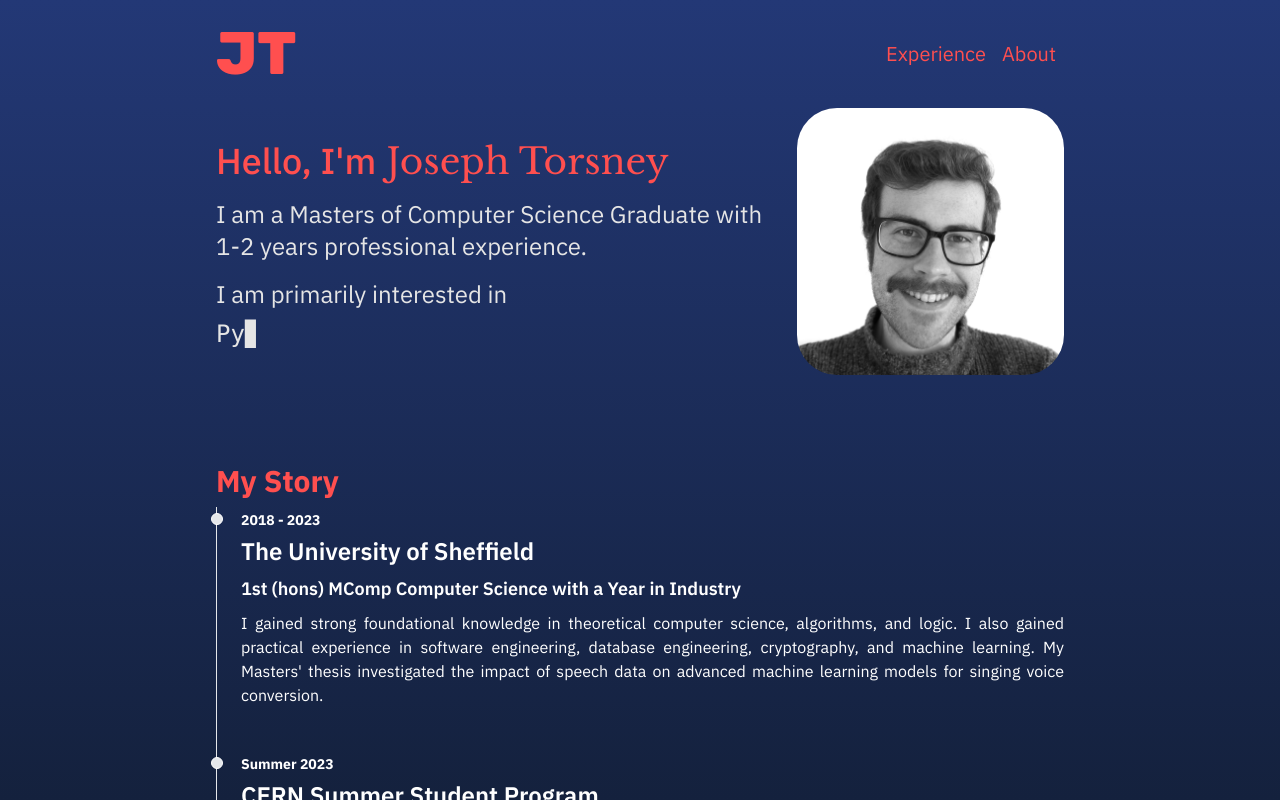
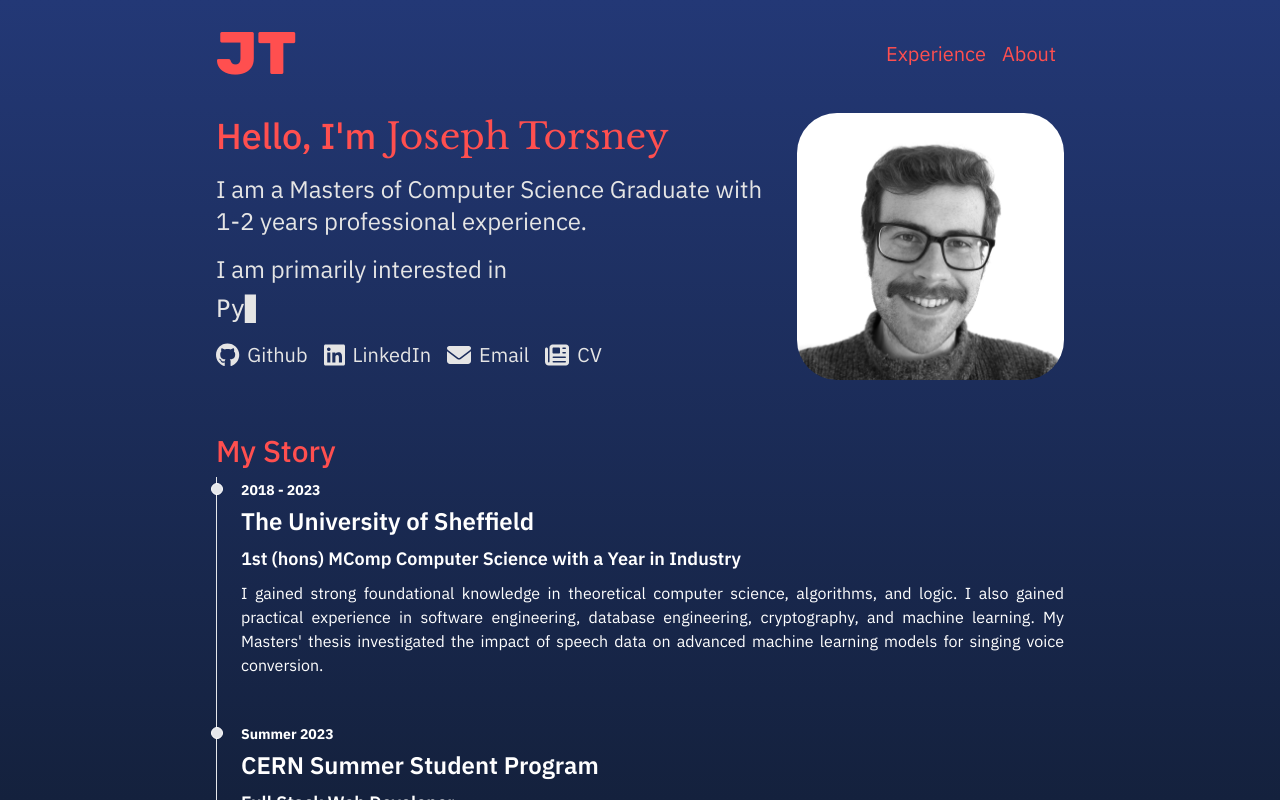
Before and after one commit to joetorsney/blog, a Next.js app: page / in a window 1280 px wide. Shown: the top 800 px of the page. Built offline with nearby package versions, Linux system fonts and the light colour scheme.

Commit message:
Add socials links

```diff
--- a/package.json
+++ b/package.json
@@ -9,6 +9,10 @@
     "lint": "next lint"
   },
   "dependencies": {
+    "@fortawesome/fontawesome-svg-core": "^6.5.1",
+    "@fortawesome/free-brands-svg-icons": "^6.5.1",
+    "@fortawesome/free-solid-svg-icons": "^6.5.1",
+    "@fortawesome/react-fontawesome": "^0.2.0",
     "@types/node": "18.11.9",
     "@types/react": "^18.0.25",
     "@types/react-dom": "18.0.9",
--- a/pages/index.tsx
+++ b/pages/index.tsx
@@ -1,4 +1,5 @@
 import Image from 'next/image'
+import Link from 'next/link'
 import Layout from '../src/components/layouts/layout'
 import Typewriter from '../src/components/typewriter'
 import { SEO } from '../src/components/SEO'
@@ -6,8 +7,34 @@ import { Timeline } from 'flowbite-react'
 
 import profilePic from '../public/images/profilepic.png'
 import { useState } from 'react'
+import { FontAwesomeIcon } from '@fortawesome/react-fontawesome'
+import { faGithub, faLinkedin } from '@fortawesome/free-brands-svg-icons'
+import { faNewspaper, faEnvelope } from '@fortawesome/free-solid-svg-icons'
 
 const interests = ['Full-Stack Web Developement', 'Python Applications', 'Machine Learning']
+
+const socials = [
+  {
+    title: 'Github',
+    href: 'https://github.com/joetorsney',
+    icon: faGithub
+  },
+  {
+    title: 'LinkedIn',
+    href: 'https://www.linkedin.com/in/joseph-torsney-788345195/',
+    icon: faLinkedin
+  },
+  {
+    title: 'Email',
+    href: 'mailto:joetorsney@gmail.com',
+    icon: faEnvelope
+  },
+  {
+    title: 'CV',
+    href: 'https://drive.google.com/file/d/1fqYWBjRSPD3lsay0PG1pQsFN0MIR7dEi/view?usp=sharing',
+    icon: faNewspaper
+  }
+]
 
 const timelineItems = [
   {
@@ -45,7 +72,7 @@ export default function Home() {
   return (
     <Layout>
       <SEO title='Home'/>
-      <div className='flex flex-col gap-10 md:gap-20'>
+      <div className='flex flex-col gap-5 md:gap-10'>
         <div className='md:flex items-center gap-8 flex-row-reverse'>
           <div className='max-md:flex justify-center'>
             <div className='max-w-md max-md:w-1/2 relative aspect-square h-auto overflow-hidden border-0 border-transparent rounded-[40px]'>
@@ -60,10 +87,22 @@ export default function Home() {
               <br />
             </h1>
             <Typewriter text={interests[currentInterestIndex]} cursor={'▊'} delay={100} pause={2000} doneCallback={changeInterest} className='font-mono text-xl sm:text-2xl'></Typewriter>
+            <div className='py-4'>
+              <div className='flex items-center gap-4'>
+                {socials.map(({title, href, icon}) => {
+                  return <Link href={href}>
+                    <div className='flex items-center gap-2 hover:text-secondary transition-colors duration-75'>
+                      <FontAwesomeIcon icon={icon} className='fa-xl '/>
+                      <span className='text-lg sm:text-xl'>{title}</span>
+                    </div>
+                  </Link>
+                })}
+              </div>
+            </div>
           </div>
         </div>
         <div>
-          <h1 className='text-3xl text-secondary py-2 font-bold'>My Story</h1>
+          <h1 className='text-3xl text-secondary py-2 font-medium'>My Story</h1>
           <Timeline>
             {timelineItems.map((item, index) => (
               <Timeline.Item key={index}>
```
Also changed, not shown: 1 other file (tests, documents, lock files or other folders).
